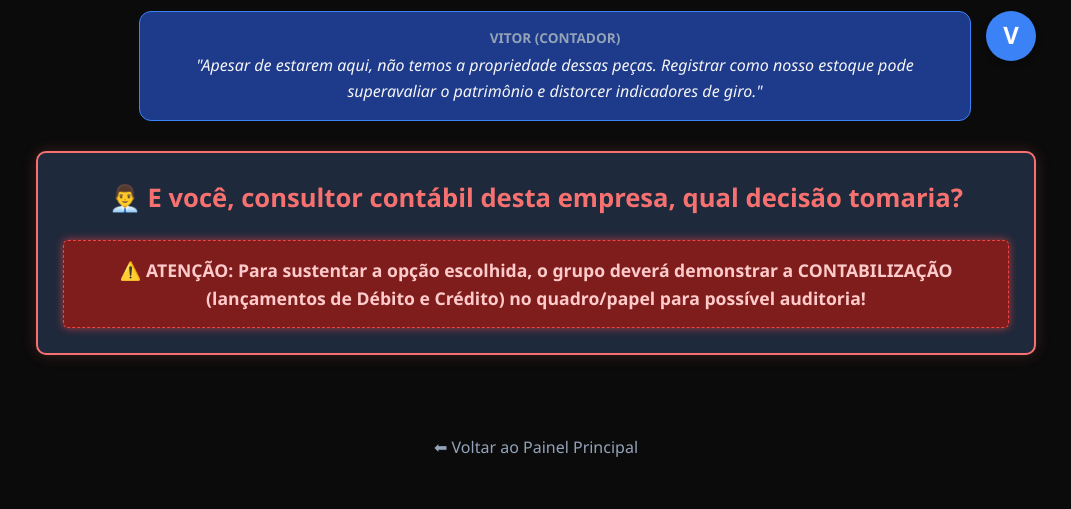
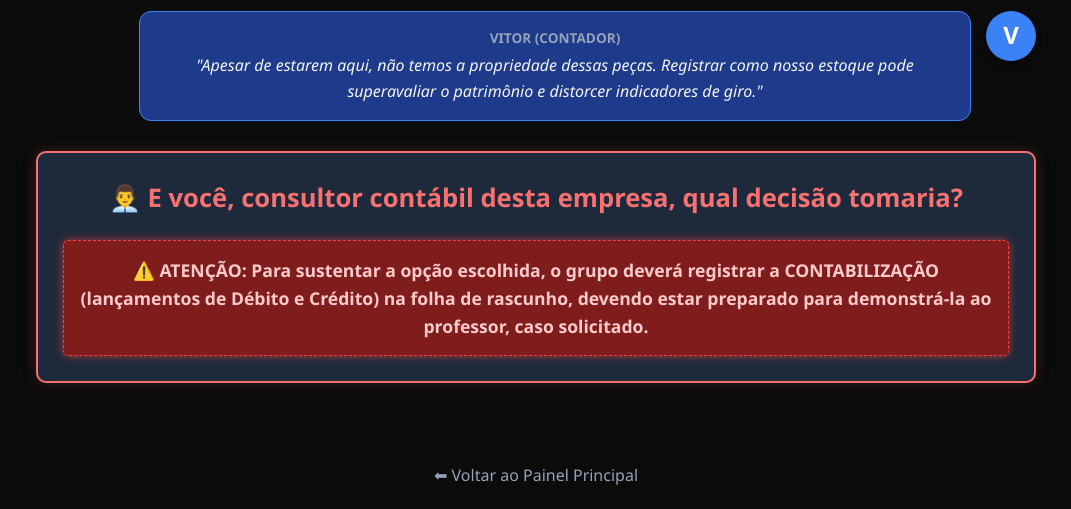
Before and after one commit to brunob329-droid/jogo-refaz, a Flask app: page /dilema/consignacao in a window 1280 px wide. Shown: the part 591-1100 px from the top of the page, without its empty margins (104-1175 px from the left). Before the commit the page ends 1048 px from the top, so only its background shows below. Run offline with Flask 3, Linux system fonts and the light colour scheme.

Commit message:
Update dilema.html

```diff
--- a/templates/dilema.html
+++ b/templates/dilema.html
@@ -88,7 +88,7 @@
 
         {% if dilema.tem_contabilizacao %}
             <div class="alerta-contabilizacao">
-                ⚠️ ATENÇÃO: Para sustentar a opção escolhida, o grupo deverá demonstrar a CONTABILIZAÇÃO (lançamentos de Débito e Crédito) no quadro/papel para possível auditoria!
+                ⚠️ ATENÇÃO: Para sustentar a opção escolhida, o grupo deverá registrar a CONTABILIZAÇÃO (lançamentos de Débito e Crédito) na folha de rascunho, devendo estar preparado para demonstrá-la ao professor, caso solicitado.
             </div>
         {% endif %}
     </div>
```
